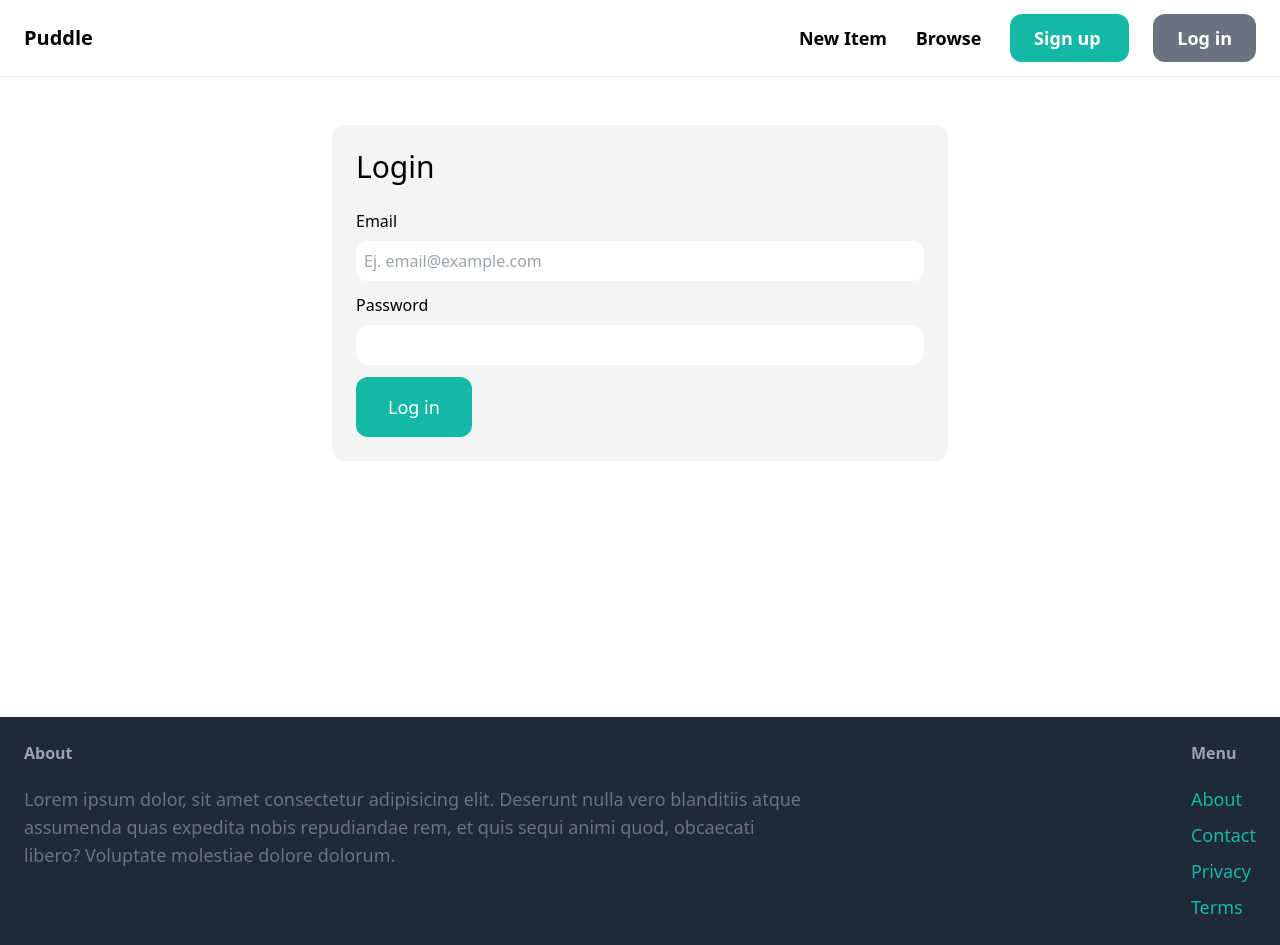
After one commit to irvingvjuarez/marketplace-django, a Django app: page /login/ in a window 1280 px wide. The commit adds this page. Run offline with Django 4.2, Linux system fonts and the light colour scheme; some libraries are stand-ins or nearby versions.

Commit message:
Log in form created as well as header changes when user is logged in

```diff
--- a/puddle/core/forms.py
+++ b/puddle/core/forms.py
@@ -1,5 +1,5 @@
 from django import forms
-from django.contrib.auth.forms import UserCreationForm
+from django.contrib.auth.forms import UserCreationForm, AuthenticationForm
 from django.contrib.auth.models import User
 
 class SignupForm(UserCreationForm):
@@ -24,3 +24,14 @@
     password2 = forms.CharField(widget=forms.PasswordInput(attrs={
         "class": "w-full p-2 outline-none rounded-xl"
     }))
+
+class LoginForm(AuthenticationForm):
+
+    email = forms.EmailField(widget=forms.EmailInput(attrs={
+        "placeholder": "Ej. email@example.com",
+        "class": "w-full p-2 outline-none rounded-xl"
+    }))
+
+    password = forms.CharField(widget=forms.PasswordInput(attrs={
+        "class": "w-full p-2 outline-none rounded-xl"
+    }))
--- a/puddle/core/templates/core/base.html
+++ b/puddle/core/templates/core/base.html
@@ -23,12 +23,24 @@
                     Browse
                 </a>
 
-                <a href="{% url 'core:signup' %}" class="px-6 py-3 text-lg font-semibold bg-teal-500 text-white h-3 rounded-xl hover:bg-teal-700">
-                    Sign up
-                </a>
-                <a href="#" class="px-6 py-3 text-lg font-semibold bg-gray-500 text-white rounded-xl hover:bg-gray-700">
-                    Log in
-                </a>
+                {% if request.user.is_authenticated %}
+                    <a href="#" class="text-lg font-semibold hover:text-gray-500">
+                        Inbox
+                    </a>
+                    <a href="#" class="text-lg font-semibold hover:text-gray-500">
+                        Dashboard
+                    </a>
+                    <a href="#" class="text-lg font-semibold hover:text-gray-500">
+                        {{request.user}}
+                    </a>
+                {% else %}
+                    <a href="{% url 'core:signup' %}" class="px-6 py-3 text-lg font-semibold bg-teal-500 text-white h-3 rounded-xl hover:bg-teal-700">
+                        Sign up
+                    </a>
+                    <a href="{% url 'core:login' %}" class="px-6 py-3 text-lg font-semibold bg-gray-500 text-white rounded-xl hover:bg-gray-700">
+                        Log in
+                    </a>
+                {% endif %}
             </div>
         </nav>
     </header>
--- /dev/null
+++ b/puddle/core/templates/core/login.html
@@ -0,0 +1,39 @@
+{% extends 'core/base.html' %}
+
+{% block title %}
+    Login
+{% endblock title %}
+
+{% block content %}
+    <div class="w-1/2 my-6 p-6 mx-auto bg-gray-100 rounded-xl">
+        <h2 class="mb-6 text-3xl">Login</h2>
+
+        <form action="." method="post">
+            {% csrf_token %}
+
+            <div class="mb-3">
+                <label class="inline-block mb-2">Email</label>
+                <br>{{form.email}}
+            </div>
+
+            <div class="mb-3">
+                <label class="inline-block mb-2">Password</label>
+                <br>{{form.password}}
+            </div>
+
+            {% if form.errors or form.non_field_errors %}
+                <div class="mb-3 p-6 bg-red-100 rounded-xl">
+                    {% for field in form %}
+                        {{ field.errors }}
+                    {% endfor %}
+
+                    {{ form.non_field_errors }}
+                </div>
+            {% endif %}
+
+            <button class="py-4 px-8 text-lg bg-teal-500 rounded-xl text-white hover:bg-teal-700">
+                Log in
+            </button>
+        </form>
+    </div>
+{% endblock content %}
--- a/puddle/core/urls.py
+++ b/puddle/core/urls.py
@@ -1,5 +1,7 @@
+from django.contrib.auth import views as auth_views
 from django.urls import path
 from .views import index, contact, browse, category_detail, sign_up
+from .forms import LoginForm
 
 app_name = "core"
 urlpatterns = [
@@ -7,5 +9,6 @@
     path("contact/", contact, name="contact"),
     path("browse/", browse, name="browse"),
     path("signup/", sign_up, name="signup"),
+    path("login/", auth_views.LoginView.as_view(template_name="core/login.html", authentication_form=LoginForm), name="login"),
     path("category/<int:category_id>", category_detail, name="category_detail")
 ]
--- a/puddle/puddle/settings.py
+++ b/puddle/puddle/settings.py
@@ -26,6 +26,10 @@
 DEBUG = True
 
 ALLOWED_HOSTS = []
+
+LOGIN_URL = "/login/"
+LOGIN_REDIRECT_URL = "/"
+LOGOUT_REDIRECT_URL = "/"
 
 
 # Application definition
```
Also changed, not shown: puddle/core/views.py (+8 -1 lines).
